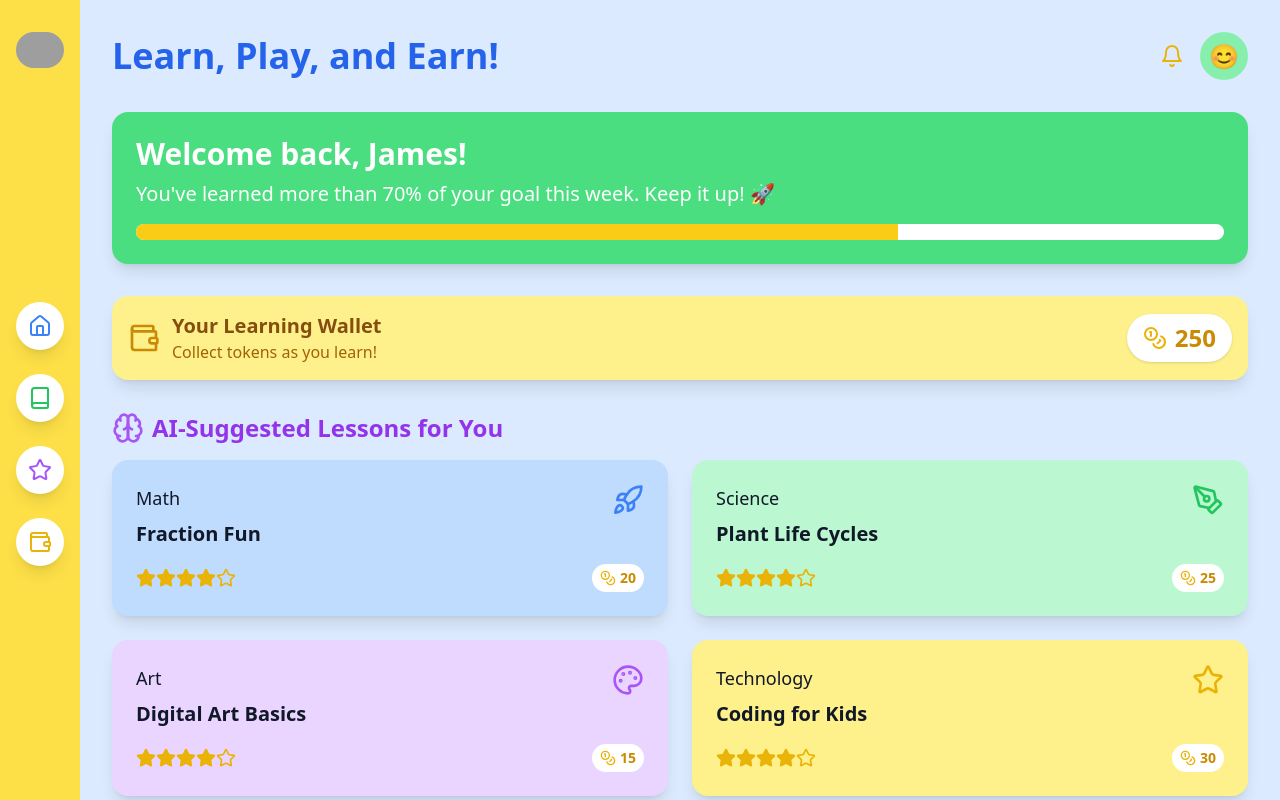
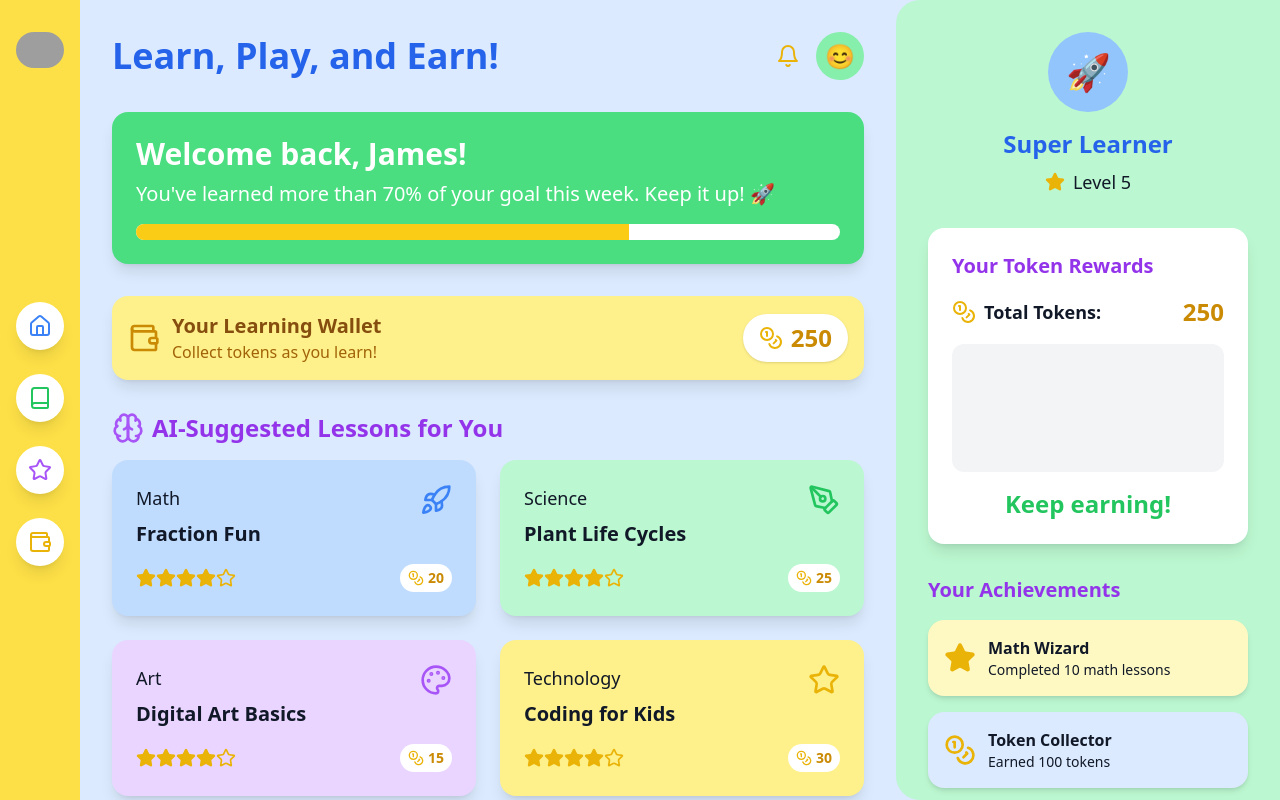
Before and after one commit to obedomwenga/BrightQuest, a Next.js app in the folder front-end/: page /dashboard in a window 1280 px wide. Built offline with nearby package versions, Linux system fonts and the light colour scheme; grey boxes are pictures that could not be loaded.

Commit message:
session layout created

```diff
--- a/front-end/src/components/@layouts/main-layout.tsx
+++ b/front-end/src/components/@layouts/main-layout.tsx
@@ -1,4 +1,5 @@
 import Aside from "../@shared-components/aside";
+import RightAside from "../@shared-components/right-aside";
 
 export default function MainLayout({ children }) {
 
@@ -9,6 +10,8 @@ export default function MainLayout({ children }) {
       {/* Main content */}
       <main className="flex-1 p-8 overflow-auto"> { children } </main>
 
+      <RightAside />
+
     </div>
   )
 }
--- /dev/null
+++ b/front-end/src/components/@layouts/session-layout.tsx
@@ -0,0 +1,20 @@
+import Image from 'next/image'
+
+export default function SessionLayout({ children }) {
+  return (
+    <div className="min-h-screen bg-yellow-300 flex items-center justify-center p-4">
+      <div className="w-full max-w-4xl flex flex-col md:flex-row items-center bg-yellow-200 rounded-3xl overflow-hidden shadow-xl">
+        { children }
+        <div className="w-full md:w-1/2 relative">
+          {/* <Image
+            src="https://hebbkx1anhila5yf.public.blob.vercel-storage.com/Signup%20screen%20one-EckHBOXlcGWnwpscanGXzslLgnIInA.png"
+            alt="Excited young learner"
+            width={500}
+            height={500}
+            className="w-full h-auto"
+          /> */}
+        </div>
+      </div>
+    </div>
+  )
+}
--- /dev/null
+++ b/front-end/src/components/@shared-components/right-aside.tsx
@@ -0,0 +1,61 @@
+import { Coins, Star } from 'lucide-react'
+
+export default function RightAside() {
+    return (
+        <aside className="w-96 p-8 bg-green-200 rounded-l-3xl sticky top-0 h-screen overflow-y-auto scrollbar-hide">
+        <div className="flex flex-col items-center mb-8">
+          <div className="w-20 h-20 bg-blue-300 rounded-full flex items-center justify-center mb-4">
+            <span className="text-4xl">🚀</span>
+          </div>
+          <h2 className="text-2xl font-semibold text-blue-600">Super Learner</h2>
+          <div className="flex items-center mt-2">
+            <Star className="w-5 h-5 text-yellow-500 fill-current" />
+            <span className="text-lg ml-2">Level 5</span>
+          </div>
+        </div>
+        <div className="bg-white p-6 rounded-2xl mb-8 shadow-lg">
+          <h3 className="font-semibold text-xl mb-4 text-purple-600">Your Token Rewards</h3>
+          <div className="flex justify-between items-center mb-4">
+            <div className="flex items-center">
+              <Coins className="w-6 h-6 text-yellow-500 mr-2" />
+              <span className="text-lg font-semibold">Total Tokens:</span>
+            </div>
+            <span className="text-2xl font-bold text-yellow-600">250</span>
+          </div>
+          <div className="h-32 bg-gray-100 rounded-xl flex items-end">
+            {[40, 60, 30, 80, 50, 70, 90].map((height, index) => (
+              <div key={index} className="flex-1 mx-1">
+                <div className={`bg-yellow-400 rounded-t-lg`} style={{ height: `${height}%` }}></div>
+              </div>
+            ))}
+          </div>
+          <div className="mt-4 text-center">
+            <span className="font-semibold text-2xl text-green-500">Keep earning!</span>
+          </div>
+        </div>
+
+        {/* Achievements */}
+        <div>
+          <h3 className="font-semibold text-xl mb-4 text-purple-600">Your Achievements</h3>
+          <div className="bg-yellow-100 p-4 rounded-2xl mb-4 shadow-md">
+            <div className="flex items-center">
+              <Star className="w-8 h-8 text-yellow-500 fill-current mr-3" />
+              <div>
+                <h4 className="font-semibold">Math Wizard</h4>
+                <p className="text-sm">Completed 10 math lessons</p>
+              </div>
+            </div>
+          </div>
+          <div className="bg-blue-100 p-4 rounded-2xl mb-4 shadow-md">
+            <div className="flex items-center">
+              <Coins className="w-8 h-8 text-yellow-500 mr-3" />
+              <div>
+                <h4 className="font-semibold">Token Collector</h4>
+                <p className="text-sm">Earned 100 tokens</p>
+              </div>
+            </div>
+          </div>
+        </div>
+      </aside>
+    );
+}
--- a/front-end/src/pages/dashboard/index.tsx
+++ b/front-end/src/pages/dashboard/index.tsx
@@ -1,5 +1,5 @@
 import MainLayout from '@/components/@layouts/main-layout'
-import { Bell, Book, Brain, Coins, Home, Palette, PenTool, Rocket, Star, Wallet } from 'lucide-react'
+import { Bell, Book, Brain, Coins, Palette, PenTool, Rocket, Star, Wallet } from 'lucide-react'
 import Image from 'next/image'
 
 export default function Dashboard(){
--- /dev/null
+++ b/front-end/src/pages/signup/index.tsx
@@ -0,0 +1,28 @@
+import SessionLayout from "@/components/@layouts/session-layout";
+
+export default function Signup(){
+    return (
+        <SessionLayout>
+            <div className="w-full md:w-1/2 p-8 md:p-12">
+                <h2 className="text-xl text-yellow-800 mb-4">Unlock a World of Knowledge and Creativity</h2>
+                <h1 className="text-4xl md:text-5xl font-bold text-yellow-900 mb-6">
+                    Welcome for a fun learning experience
+                </h1>
+                <p className="text-yellow-800 mb-8">
+                    Whether you're excited to dive into new subjects or ready to share your awesome ideas, FunLearn is the place for you!
+                </p>
+                <div className="space-y-4">
+                    <button className="w-full bg-yellow-500 hover:bg-yellow-600 text-yellow-900 font-bold py-3 px-4 rounded-full transition duration-300">
+                    Become a Creator
+                    </button>
+                    <button className="w-full bg-white hover:bg-gray-100 text-yellow-900 font-bold py-3 px-4 rounded-full transition duration-300">
+                    Become a Learner
+                    </button>
+                </div>
+                <p className="mt-8 text-yellow-800 text-sm">
+                    is all about making learning exciting and creative! Choose your path and start your adventure today.
+                </p>
+            </div>
+        </SessionLayout>
+    )
+}
```
